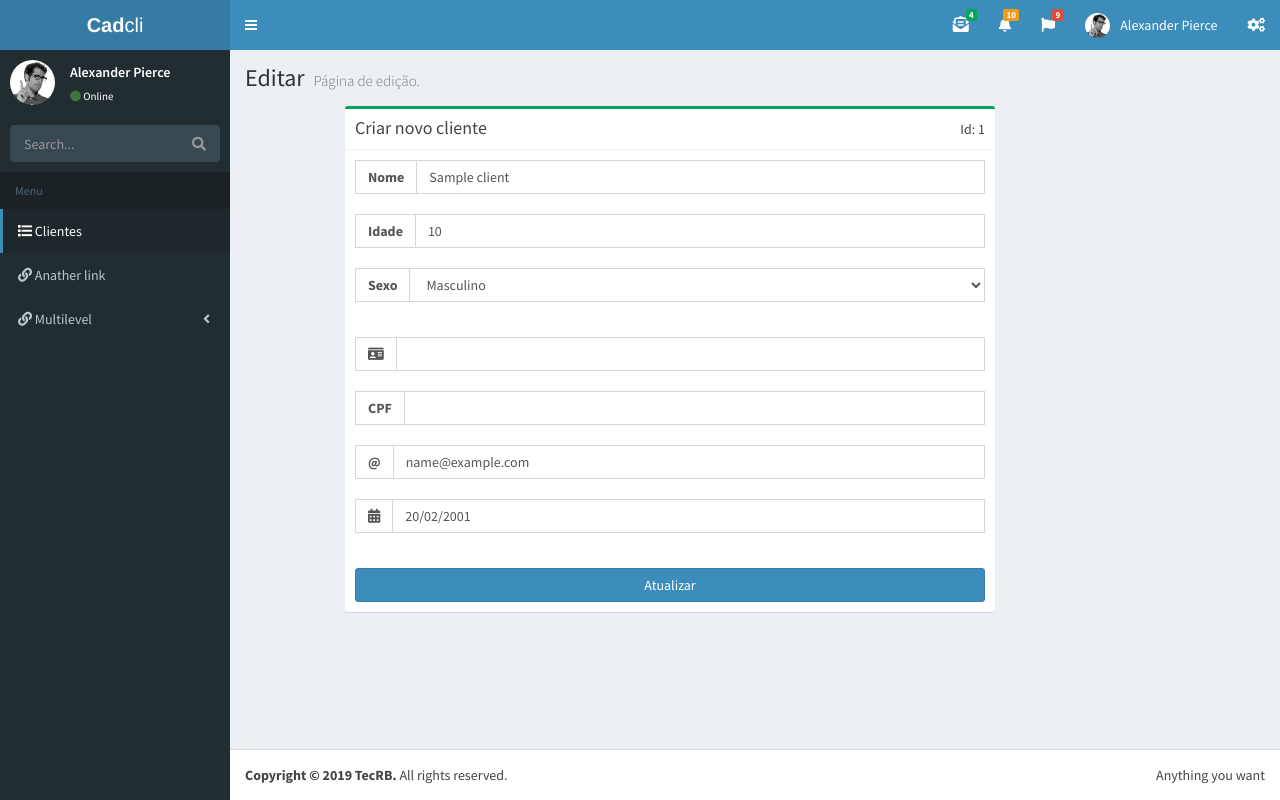
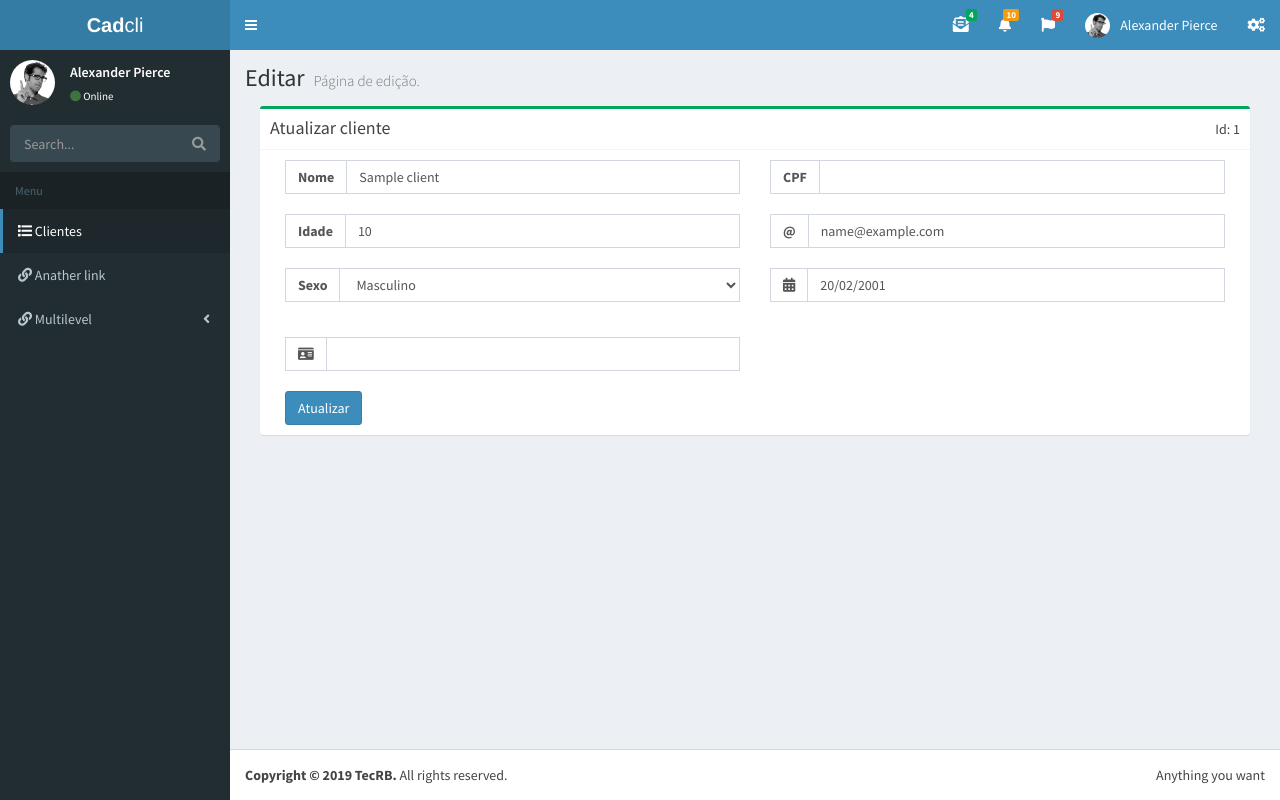
Before and after one commit to Robson70x7/Dashboard_Cadcli, a Django app: page /edit/1/ in a window 1280 px wide. Run offline with Django 3.2, Linux system fonts and the light colour scheme; tables that the repository leaves empty hold one stand-in row (values such as "Sample post"); some libraries are stand-ins or nearby versions.

Commit message:
Arrumando algumas coisas nos templates

```diff
--- a/core/forms.py
+++ b/core/forms.py
@@ -1,15 +1,10 @@
 from django.forms  import ModelForm, TextInput, Select, DateInput, EmailInput
-from .models import Client
+from .models import Client, Automovel
 
 class ClientForm(ModelForm):
     class Meta:
         model = Client
         fields = '__all__'  #['name','age','sexo','rg','cpf','email','data_nascimento']
-        error_messages = {
-            'data_nascimento': {
-                'date':'Formato de datainválido.'
-            }
-        }
         widgets = {
             'name': TextInput(attrs={
                 "placeholder":"Nome",
@@ -34,8 +29,13 @@ class ClientForm(ModelForm):
             'email': EmailInput(attrs={
                 'class':'form-control',
             }),
-            'data_nascimento': TextInput(attrs={
+            'data_nascimento': DateInput(attrs={
                 'class':'form-control',
                 'datemask':''
             })
         }
+
+class AutomovelForm(ModelForm):
+    class Meta:
+        model = Automovel
+        fields = ['marca','modelo','ano','cor'] #[marca, modelo, ano, cor]
--- a/core/templates/core/edit.html
+++ b/core/templates/core/edit.html
@@ -16,13 +16,14 @@
 <!--VERIFICAÇÃO DE MESSAGENS-->
 {% if error_message %}
     <div class="alert alert-danger">
+        <button type="button" class="close" style="color:white" data-dismiss="alert" aria-label="Close">
+            <span aria-hidden="true">&times;</span>
+        </button>
         {{ error_message }} <br>
 
         {% for error in form.errors.values %}
             {{error}}
         {% endfor %}
-
-
     </div>
 {% endif %}
 
@@ -36,16 +37,17 @@
 {% endif %}
 
 <div class="row">
-    <div class="col-xs-8 col-xs-offset-1">
+    <div class="col-lg-12">
         <div class="box box-success">
             <div class="box-header with-border">
-                <h3 class="box-title">Criar novo cliente</h3>
+                <h3 class="box-title">Atualizar cliente</h3>
                 <div class="pull-right">
                     Id: {{ client_id }}
                 </div>
             </div>
             <div class="box-body">
                 <form id="form_edit" action="{% url 'core:edit' client_id %}" method="POST">
+                    <div class="col-lg-6">
                         {% csrf_token %}
                         <div class="input-group">
                             <span class="input-group-addon"><b>Nome</b></span>
@@ -66,6 +68,8 @@
                             <!-- <input type="text" required rg-mask name="rg" value="{{ client.rg }}" class="form-control"> -->
                             {{ form.rg }}
                         </div><br>
+                    </div>
+                    <div class="col-lg-6">
                         <div class="input-group">
                             <span class="input-group-addon"><b>CPF</b></span>
                             <!-- <input type="text" required cpf-mask name="cpf" value="{{ client.cpf }}" class="form-control"> -->
@@ -83,7 +87,14 @@
                                 {{ form.data_nascimento }}
                             </div><br>
                         </div>
-                    <input type="submit" value="Atualizar" class="btn btn-block btn-primary">
+                    </div>
+                    <div class="row">
+                        <div class="col-lg-12">
+                            <div class="container">
+                                <input type="submit" value="Atualizar" class="btn btn-primary">
+                            </div>
+                        </div>
+                    </div>
                 </form>
             </div>
         </div>
--- a/core/views.py
+++ b/core/views.py
@@ -19,6 +19,7 @@ def index(request):
 
     return render(request, 'core/index.html', context= context_view)
 
+
 def create(request):
     """Criar novo usuario """
     form = ClientForm()
@@ -39,7 +40,7 @@ def create(request):
             request.session['messages'] = {'success_message':'Cliente cadastrado com sucesso'}
         else:
             request.session['messages'] = {'error_message':'O formulario enviado esta com inválido, preencha novamente e envie'}
-            return redirect('create')
+            return redirect('core:create')
 
     if 'messages' in request.session:
         message = request.session.pop('messages')
@@ -58,7 +59,7 @@ def edit(request, client_id):
             form.save()
             request.session['messages'] = {'success_message':'Atualização feita com sucesso'}
         else:
-            request.session['messages'] = {'error_message':'Erro ao Atualziar cliente'}
+            request.session['messages'] = {'error_message':'Erro ao Atualiziar cliente'}
             context_view.update(request.session.pop('messages'))
             return render(request, 'core/edit.html', context= context_view)
 
```
Also changed, not shown: core/templates/core/create.html (+8 -2 lines). Lines whose indentation alone changed are shown as unchanged.
